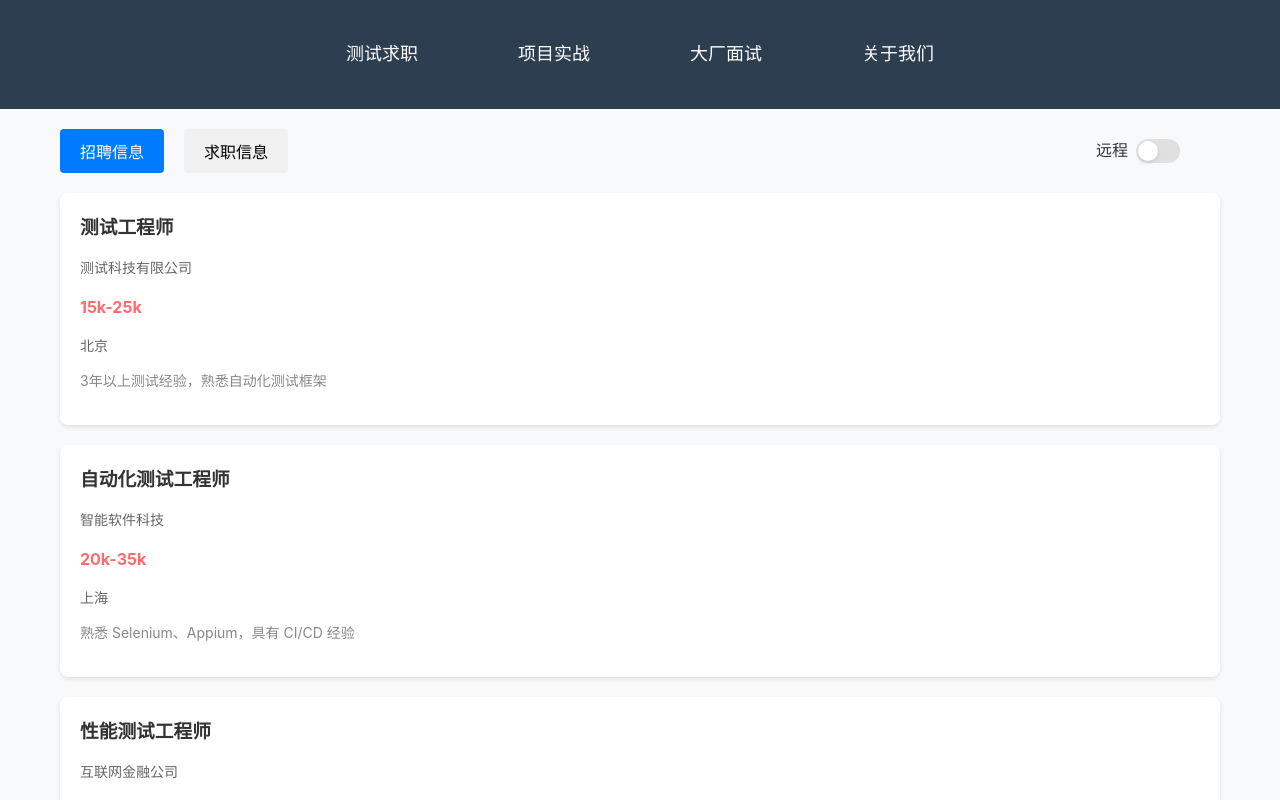
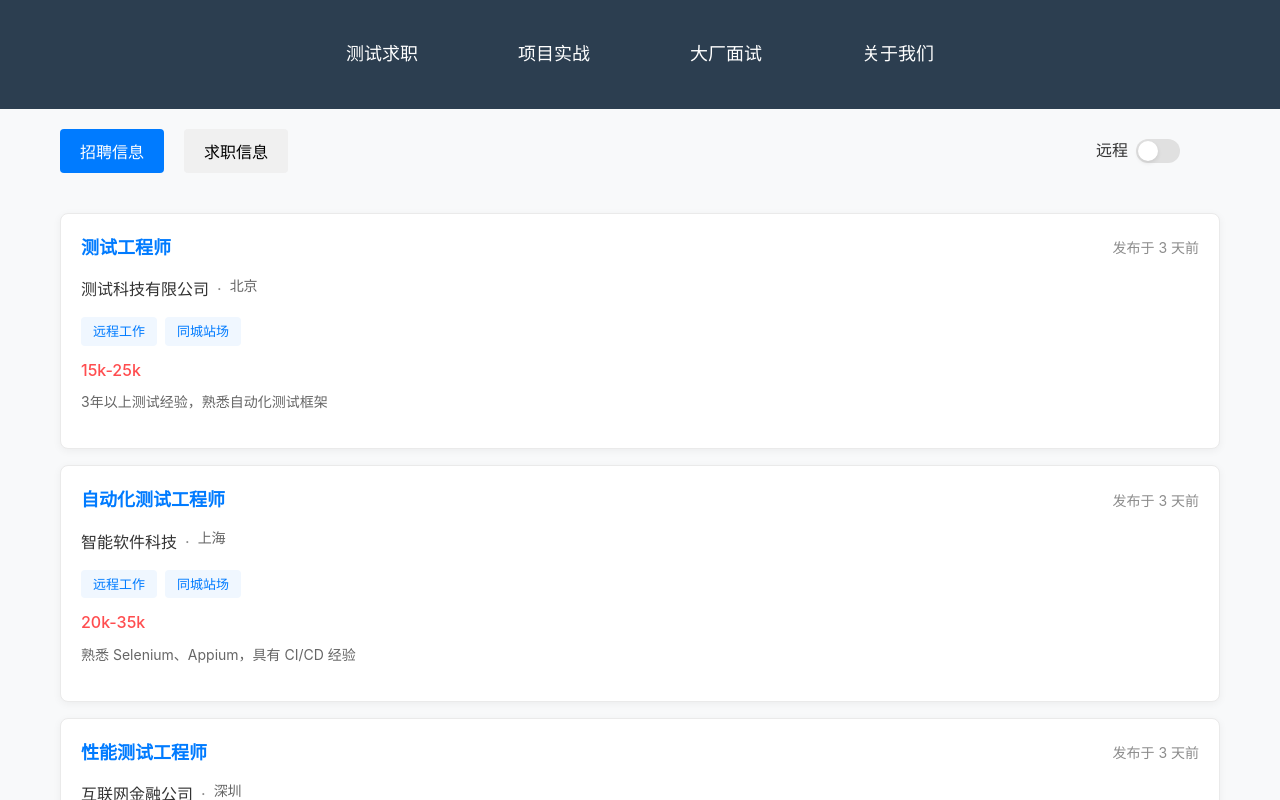
Before and after one commit to Kristenwangqingran/aitesting, a React (Create React App) app in the folder frontend/: page /jobs in a window 1280 px wide. Shown: the top 800 px of the page. Built offline with nearby package versions, Linux system fonts and the light colour scheme.

Commit message:
修改招聘信息样式

```diff
--- a/frontend/src/components/Jobs/Jobs.css
+++ b/frontend/src/components/Jobs/Jobs.css
@@ -1,7 +1,7 @@
 .jobs-container {
+  padding: 20px;
   max-width: 1200px;
   margin: 0 auto;
-  padding: 20px;
 }
 
 .jobs-header {
@@ -82,7 +82,7 @@
 }
 
 input:checked + .slider {
-  background-color: #1a73e8;
+  background-color: #007bff;
 }
 
 input:checked + .slider:before {
@@ -177,3 +177,190 @@ input:checked + .slider:before {
   font-size: 14px;
   line-height: 1.4;
 }
+
+.post-job-btn {
+  background-color: #007bff;
+  color: white;
+  border: none;
+  padding: 10px 20px;
+  border-radius: 5px;
+  cursor: pointer;
+  margin-bottom: 20px;
+}
+
+.job-form-overlay {
+  position: fixed;
+  top: 0;
+  left: 0;
+  right: 0;
+  bottom: 0;
+  background-color: rgba(0, 0, 0, 0.5);
+  display: flex;
+  justify-content: center;
+  align-items: center;
+  z-index: 1000;
+}
+
+.job-form {
+  background-color: white;
+  padding: 20px;
+  border-radius: 8px;
+  width: 90%;
+  max-width: 500px;
+  display: flex;
+  flex-direction: column;
+  gap: 15px;
+}
+
+.job-form input,
+.job-form textarea {
+  padding: 8px;
+  border: 1px solid #ddd;
+  border-radius: 4px;
+}
+
+.job-form textarea {
+  min-height: 100px;
+}
+
+.form-buttons {
+  display: flex;
+  gap: 10px;
+  justify-content: flex-end;
+}
+
+.form-buttons button {
+  padding: 8px 16px;
+  border: none;
+  border-radius: 4px;
+  cursor: pointer;
+}
+
+.form-buttons button[type="submit"] {
+  background-color: #28a745;
+  color: white;
+}
+
+.form-buttons button[type="button"] {
+  background-color: #dc3545;
+  color: white;
+}
+
+.jobs-list {
+  display: grid;
+  grid-template-columns: repeat(auto-fill, minmax(300px, 1fr));
+  gap: 20px;
+  margin-top: 20px;
+}
+
+.job-card {
+  border: 1px solid #ddd;
+  border-radius: 8px;
+  padding: 15px;
+  background-color: white;
+}
+
+.job-card h3 {
+  margin: 0 0 10px 0;
+  color: #333;
+}
+
+.job-card .company {
+  color: #666;
+  font-weight: bold;
+}
+
+.job-card .location {
+  color: #888;
+}
+
+.job-card .description {
+  margin-top: 10px;
+  color: #555;
+}
+
+/* 添加新的招聘卡片样式 */
+.recruitment-list {
+  display: flex;
+  flex-direction: column;
+  gap: 16px;
+  padding: 20px 0;
+}
+
+.recruitment-card {
+  background-color: #ffffff;
+  border-radius: 8px;
+  padding: 20px;
+  box-shadow: 0 2px 8px rgba(0, 0, 0, 0.05);
+  border: 1px solid #eaeaea;
+}
+
+.recruitment-header {
+  display: flex;
+  justify-content: space-between;
+  align-items: center;
+  margin-bottom: 12px;
+}
+
+.recruitment-header h3 {
+  color: #007bff;  /* 使用主色调 */
+  font-size: 18px;
+  margin: 0;
+  font-weight: 600;
+}
+
+.post-time {
+  color: #8c8c8c;
+  font-size: 14px;
+}
+
+.recruitment-info {
+  margin-bottom: 16px;
+}
+
+.company-info {
+  display: flex;
+  align-items: center;
+  gap: 8px;
+  margin-bottom: 12px;
+}
+
+.company-name {
+  color: #333;
+  font-weight: 500;
+}
+
+.dot-separator {
+  color: #8c8c8c;
+}
+
+.location {
+  color: #666;
+}
+
+.job-tags {
+  display: flex;
+  gap: 8px;
+  margin-bottom: 12px;
+}
+
+.job-tag {
+  background-color: #f0f7ff;  /* 主色调的浅色版本 */
+  color: #007bff;  /* 主色调 */
+  padding: 4px 12px;
+  border-radius: 4px;
+  font-size: 13px;
+}
+
+.salary {
+  color: #ff4d4f;
+  font-weight: 500;
+  margin: 8px 0;
+}
+
+.requirements {
+  color: #666;
+  font-size: 14px;
+  line-height: 1.5;
+  margin: 8px 0;
+}
--- a/frontend/src/components/Jobs/Jobs.js
+++ b/frontend/src/components/Jobs/Jobs.js
@@ -4,7 +4,15 @@ import './Jobs.css';
 const Jobs = () => {
   const [activeTab, setActiveTab] = useState('recruitment');
   const [isRemote, setIsRemote] = useState(false);
-  const [searchQuery, setSearchQuery] = useState('');
+  const [showJobSeekerForm, setShowJobSeekerForm] = useState(false);
+  const [newJobSeeker, setNewJobSeeker] = useState({
+    name: '',
+    position: '',
+    experience: '',
+    expectedSalary: '',
+    location: '',
+    skills: ''
+  });
 
   const dummyRecruitments = [
     {
@@ -72,6 +80,25 @@ const Jobs = () => {
     }
   ];
 
+  const handleJobSeekerSubmit = (e) => {
+    e.preventDefault();
+    // 这里后续需要连接后端 API
+    const newSeeker = {
+      id: dummyJobSearches.length + 1,
+      ...newJobSeeker
+    };
+    dummyJobSearches.push(newSeeker);
+    setNewJobSeeker({
+      name: '',
+      position: '',
+      experience: '',
+      expectedSalary: '',
+      location: '',
+      skills: ''
+    });
+    setShowJobSeekerForm(false);
+  };
+
   return (
     <div className="jobs-container">
       <div className="jobs-header">
@@ -106,16 +133,36 @@ const Jobs = () => {
         {activeTab === 'recruitment' ? (
           <div className="recruitment-list">
             {dummyRecruitments.map(job => (
-              <div key={job.id} className="job-card">
+              <div key={job.id} className="recruitment-card">
+                <div className="recruitment-header">
                   <h3>{job.position}</h3>
-                <p className="company">{job.company}</p>
+                  <span className="post-time">发布于 3 天前</span>
+                </div>
+                <div className="recruitment-info">
+                  <div className="company-info">
+                    <span className="company-name">{job.company}</span>
+                    <span className="dot-separator">·</span>
+                    <span className="location">{job.location}</span>
+                  </div>
+                  <div className="job-tags">
+                    <span className="job-tag">远程工作</span>
+                    <span className="job-tag">同城站场</span>
+                  </div>
                   <p className="salary">{job.salary}</p>
-                <p className="location">{job.location}</p>
                   <p className="requirements">{job.requirements}</p>
+                </div>
               </div>
             ))}
           </div>
         ) : (
+          <>
+            <button
+              className="post-job-btn"
+              onClick={() => setShowJobSeekerForm(true)}
+            >
+              发布求职信息
+            </button>
+
             <div className="job-search-list">
               {dummyJobSearches.map(seeker => (
                 <div key={seeker.id} className="seeker-card">
@@ -128,6 +175,67 @@ const Jobs = () => {
                 </div>
               ))}
             </div>
+
+            {showJobSeekerForm && (
+              <div className="job-form-overlay">
+                <form className="job-form" onSubmit={handleJobSeekerSubmit}>
+                  <h3>发布求职信息</h3>
+
+                  <input
+                    type="text"
+                    placeholder="姓名"
+                    value={newJobSeeker.name}
+                    onChange={(e) => setNewJobSeeker({...newJobSeeker, name: e.target.value})}
+                    required
+                  />
+
+                  <input
+                    type="text"
+                    placeholder="期望职位"
+                    value={newJobSeeker.position}
+                    onChange={(e) => setNewJobSeeker({...newJobSeeker, position: e.target.value})}
+                    required
+                  />
+
+                  <input
+                    type="text"
+                    placeholder="工作经验（如：3年）"
+                    value={newJobSeeker.experience}
+                    onChange={(e) => setNewJobSeeker({...newJobSeeker, experience: e.target.value})}
+                    required
+                  />
+
+                  <input
+                    type="text"
+                    placeholder="期望薪资（如：15k-25k）"
+                    value={newJobSeeker.expectedSalary}
+                    onChange={(e) => setNewJobSeeker({...newJobSeeker, expectedSalary: e.target.value})}
+                    required
+                  />
+
+                  <input
+                    type="text"
+                    placeholder="期望城市"
+                    value={newJobSeeker.location}
+                    onChange={(e) => setNewJobSeeker({...newJobSeeker, location: e.target.value})}
+                    required
+                  />
+
+                  <textarea
+                    placeholder="技能特长"
+                    value={newJobSeeker.skills}
+                    onChange={(e) => setNewJobSeeker({...newJobSeeker, skills: e.target.value})}
+                    required
+                  />
+
+                  <div className="form-buttons">
+                    <button type="submit">发布</button>
+                    <button type="button" onClick={() => setShowJobSeekerForm(false)}>取消</button>
+                  </div>
+                </form>
+              </div>
+            )}
+          </>
         )}
       </div>
     </div>
```
Lines whose indentation alone changed are shown as unchanged.
